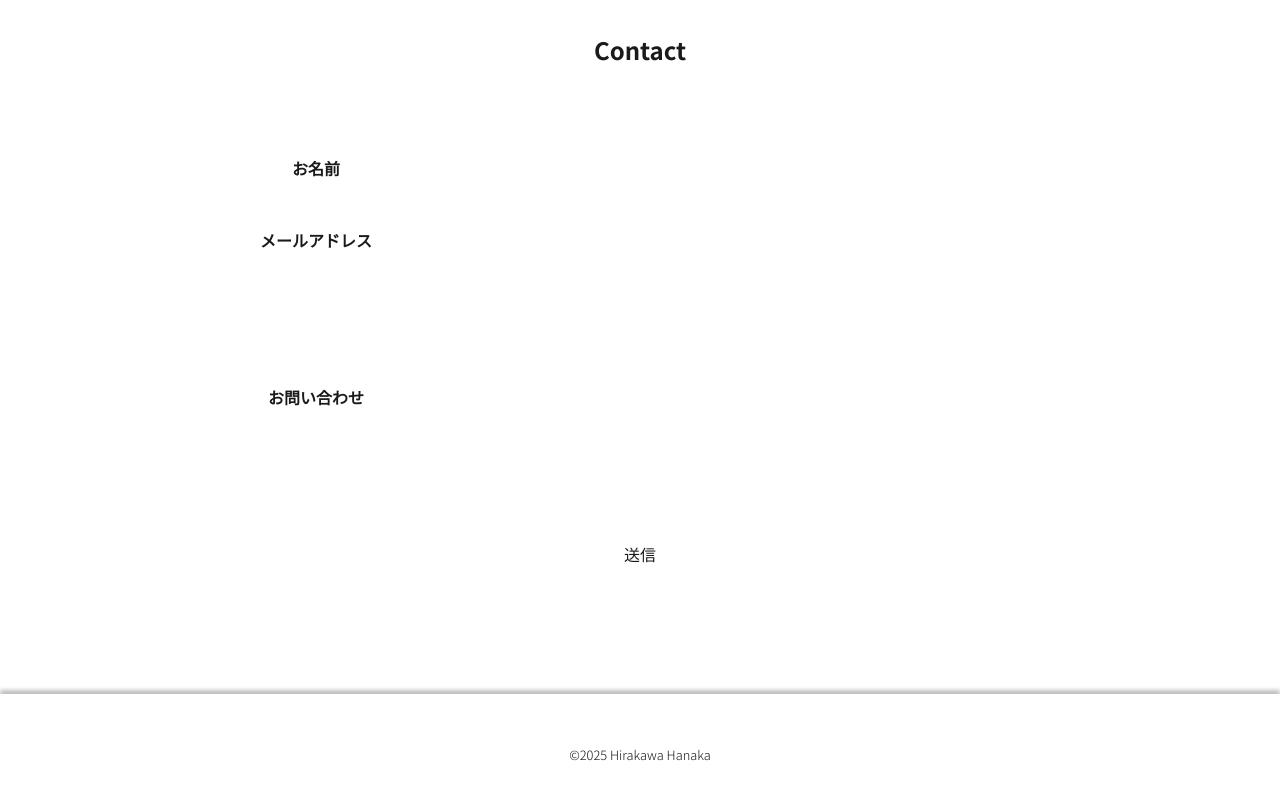
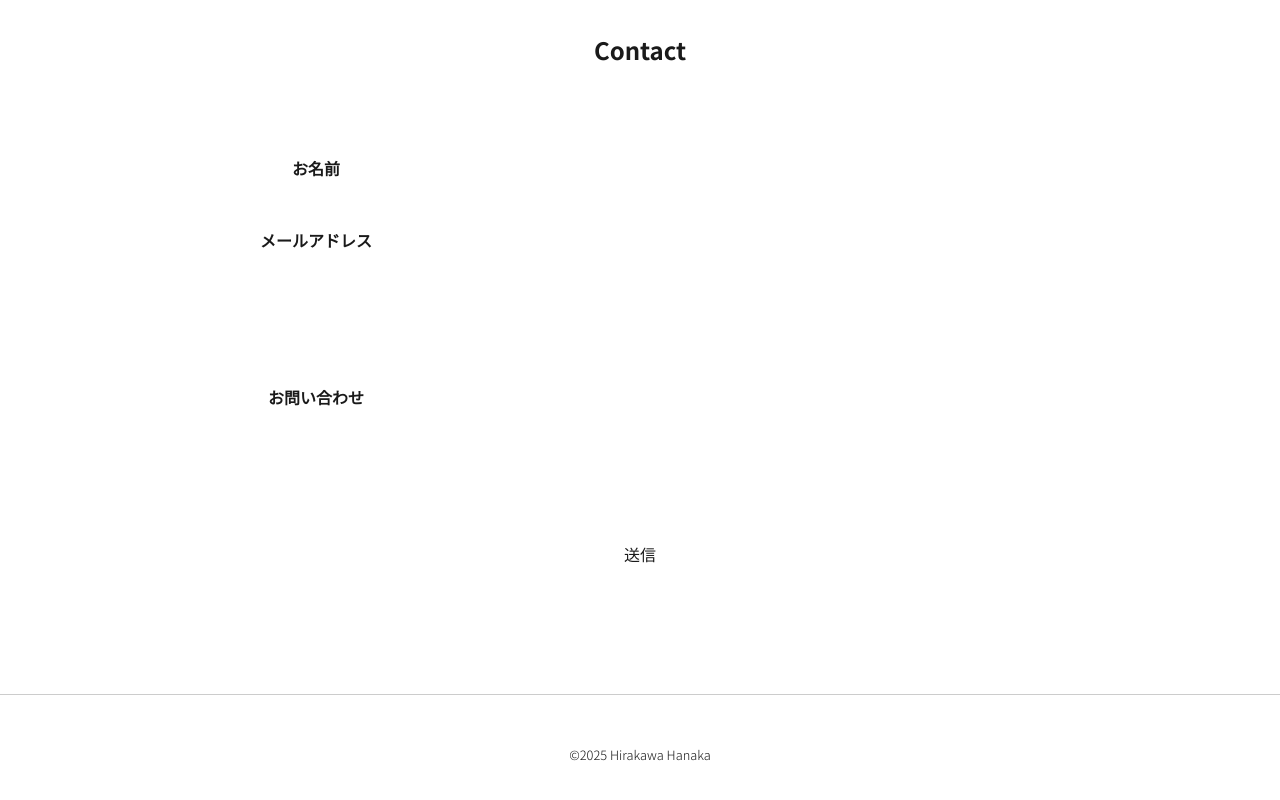
Before and after one commit to hanaka23/my-portfolio, a Next.js app: page / in a window 1280 px wide. Shown: the part 3750-4550 px from the top of the page. Built offline with nearby package versions, Linux system fonts and the light colour scheme.

Commit message:
style:footerボーダー定義

```diff
--- a/components/Footer.tsx
+++ b/components/Footer.tsx
@@ -1,7 +1,7 @@
 export default function Footer() {
   return (
     <footer>
-      <div className="w-full bg-[var(--color-base)] h-[64px] md:h-[120px] flex items-center justify-center shadow-[0_-4px_4px_rgba(0,0,0,0.25)]">
+      <div className="w-full bg-[var(--color-base)] h-[64px] md:h-[120px] flex items-center justify-center border-t border-[var(--color-border-gray)]">
         <small className="font-[300]">©2025 Hirakawa Hanaka</small>
       </div>
     </footer>
```
